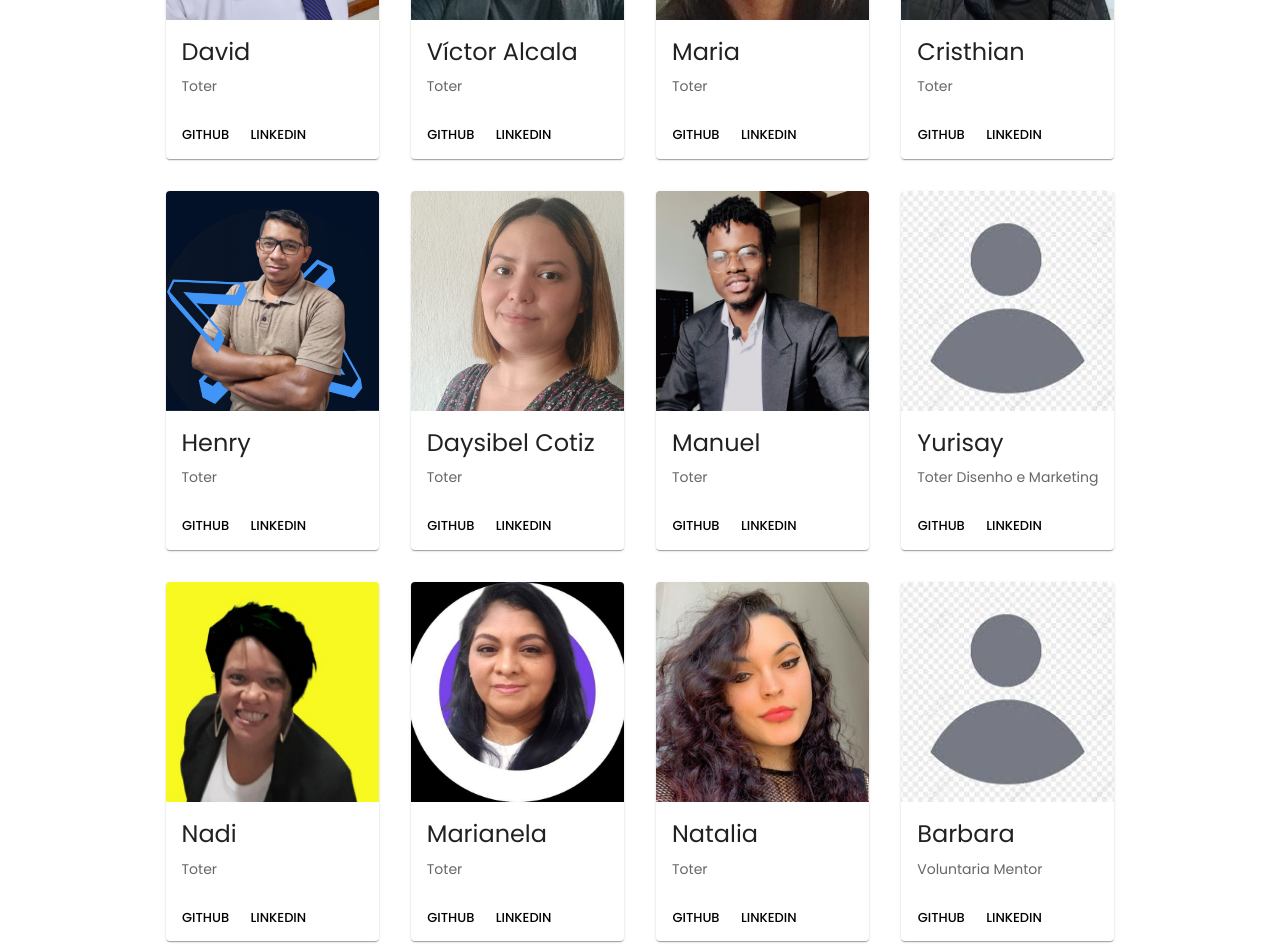
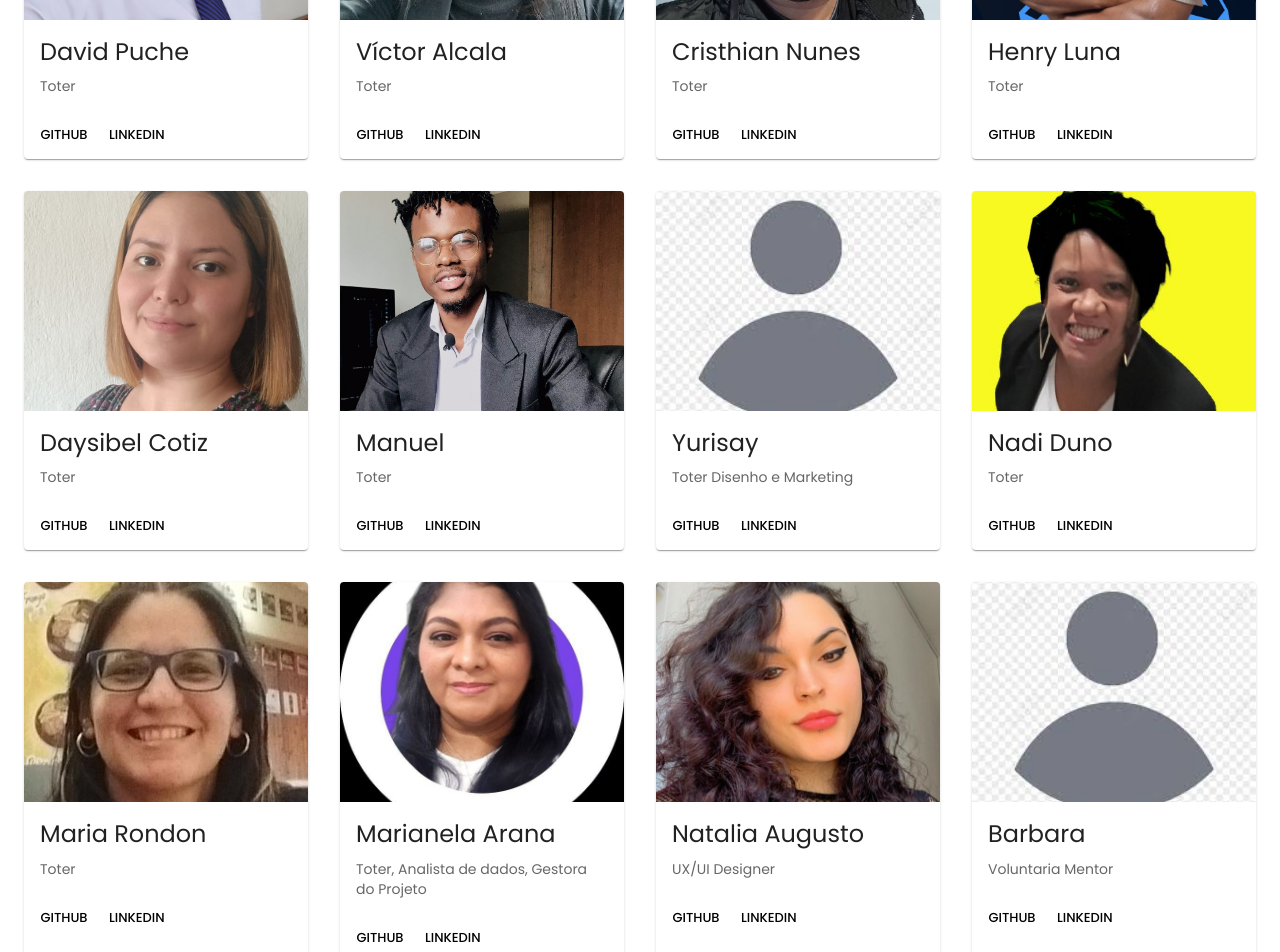
Before and after one commit to Dart1516/proyecto-toti-rs, a React (Create React App) app: page /AboutUs in a window 1280 px wide. Shown: the part 2380-3332 px from the top of the page. Built offline with nearby package versions, Linux system fonts and the light colour scheme.

Commit message:
add nomes

```diff
--- a/src/Pages/SobreNos.js
+++ b/src/Pages/SobreNos.js
@@ -333,7 +333,7 @@ const About = () => {
                   <CardMedia image={david} title="david"  sx={{ height: 220 }} />
                   <CardContent>
                     <Typography gutterBottom variant="h5" component="div">
-                      David
+                      David Puche
                     </Typography>
                     <Typography variant="body2" color="text.secondary">
                       Toter
@@ -371,31 +371,13 @@ const About = () => {
                     </Button>
                   </CardActions>
                 </Card>
-                <Card className="card-toter">
-                  <CardMedia sx={{ height: 220 }} image={maria} title="" />
-                  <CardContent>
-                    <Typography gutterBottom variant="h5" component="div">
-                      Maria
-                    </Typography>
-                    <Typography variant="body2" color="text.secondary">
-                      Toter
-                    </Typography>
-                  </CardContent>
-                  <CardActions>
-                    <Button size="small" style={{ color: "black" }} target="_blank"  href="https://github.com/Dart1516">
-                      Github
-                    </Button>
-                    <Button size="small" style={{ color: "black" }} target="_blank"  href="https://github.com/Dart1516">
-                      LinkedIn
-                    </Button>
-                  </CardActions>
-                </Card>
 
-                <Card className={`card-toter ${showAllCards ? "" : "hidden"}`}>
+
+                <Card className='card-toter'>
                   <CardMedia sx={{ height: 220 }} image={cristian} title="" />
                   <CardContent>
                     <Typography gutterBottom variant="h5" component="div">
-                      Cristhian
+                      Cristhian Nunes
                     </Typography>
                     <Typography variant="body2" color="text.secondary">
                       Toter
@@ -414,7 +396,7 @@ const About = () => {
                   <CardMedia  sx={{ height: 220 }}image={henry} title="" />
                   <CardContent>
                     <Typography gutterBottom variant="h5" component="div">
-                      Henry
+                      Henry Luna
                     </Typography>
                     <Typography variant="body2" color="text.secondary">
                       Toter
@@ -440,7 +422,7 @@ const About = () => {
                     </Typography>
                   </CardContent>
                   <CardActions>
-                    <Button size="small" style={{ color: "black" }} target="_blank"  href="https://github.com/Dart1516">
+                    <Button size="small" style={{ color: "black" }} target="_blank"  href="https://github.com/daysibel1175">
                       Github
                     </Button>
                     <Button size="small" style={{ color: "black" }} target="_blank"  href="https://www.linkedin.com/in/daysibelcotizpitter">
@@ -490,7 +472,7 @@ const About = () => {
                   <CardMedia sx={{ height: 220 }} image={nadi} title="" />
                   <CardContent>
                     <Typography gutterBottom variant="h5" component="div">
-                      Nadi
+                      Nadi Duno
                     </Typography>
                     <Typography variant="body2" color="text.secondary">
                       Toter
@@ -506,13 +488,32 @@ const About = () => {
                   </CardActions>
                 </Card>
                 <Card className={`card-toter ${showAllCards ? "" : "hidden"}`}>
+                  <CardMedia sx={{ height: 220 }} image={maria} title="" />
+                  <CardContent>
+                    <Typography gutterBottom variant="h5" component="div">
+                      Maria Rondon
+                    </Typography>
+                    <Typography variant="body2" color="text.secondary">
+                      Toter
+                    </Typography>
+                  </CardContent>
+                  <CardActions>
+                    <Button size="small" style={{ color: "black" }} target="_blank"  href="https://github.com/Dart1516">
+                      Github
+                    </Button>
+                    <Button size="small" style={{ color: "black" }} target="_blank"  href="https://github.com/Dart1516">
+                      LinkedIn
+                    </Button>
+                  </CardActions>
+                </Card>
+                <Card className={`card-toter ${showAllCards ? "" : "hidden"}`}>
                   <CardMedia  sx={{ height: 220 }} image={marianela} title="" />
                   <CardContent>
                     <Typography gutterBottom variant="h5" component="div">
-                    Marianela
+                    Marianela Arana
                     </Typography>
                     <Typography variant="body2" color="text.secondary">
-                      Toter
+                      Toter, Analista de dados, Gestora do Projeto
                     </Typography>
                   </CardContent>
                   <CardActions>
@@ -528,10 +529,10 @@ const About = () => {
                   <CardMedia  sx={{ height: 220 }} image={natalia} title="" />
                   <CardContent>
                     <Typography gutterBottom variant="h5" component="div">
-                      Natalia
+                      Natalia Augusto
                     </Typography>
                     <Typography variant="body2" color="text.secondary">
-                      Toter
+                      UX/UI Designer
                     </Typography>
                   </CardContent>
                   <CardActions>
```
